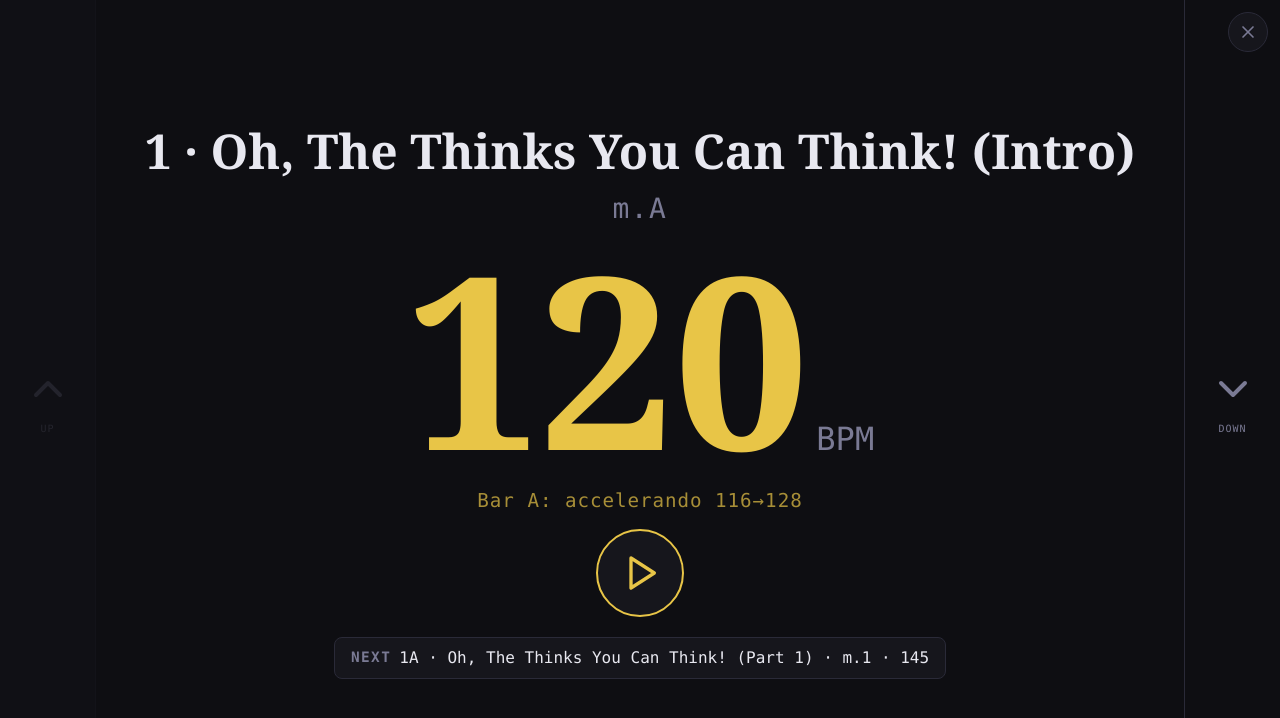
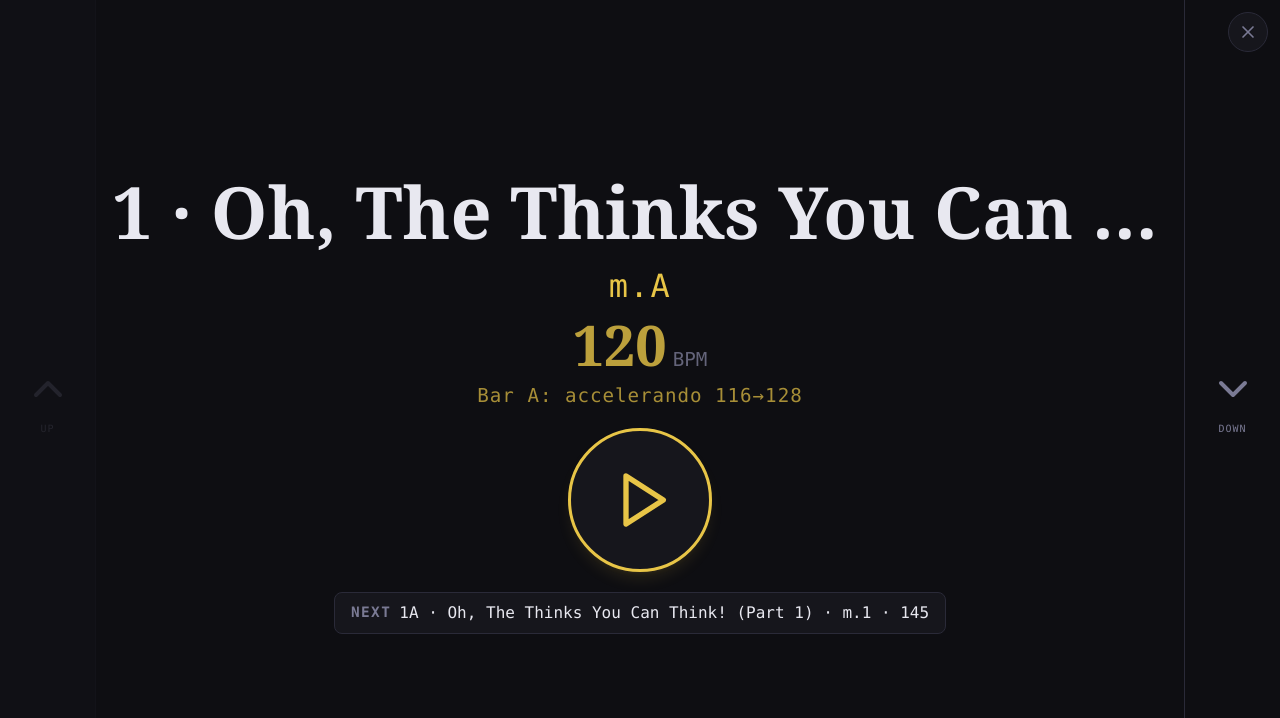
Before and after one commit to dbuatti/seussical-tempos, a React (Vite) app: page / in a window 1280 px wide. Shown: the top 718 px of the page. Built offline with nearby package versions, Linux system fonts and the light colour scheme.

Commit message:
Update 1 file

```diff
--- a/src/pages/Index.tsx
+++ b/src/pages/Index.tsx
@@ -1651,25 +1651,25 @@ const Index = () => {
               </button>
 
               <div className="flex-1 flex flex-col items-center justify-center px-4 py-3 landscape:py-4 gap-2 landscape:gap-[2vh] min-h-0 overflow-hidden">
-                <h2 className="font-serif text-2xl landscape:text-[6vh] font-bold text-[#e8e8f0] text-center leading-tight whitespace-nowrap truncate max-w-full">
+                <h2 className="font-serif text-3xl landscape:text-[9vh] font-black text-[#e8e8f0] text-center leading-tight whitespace-nowrap truncate max-w-full">
                   {currentEntry.songNum} · {currentEntry.songTitle}
                 </h2>
 
                 {currentEntry.sectionLabel && (
-                  <p className="font-mono text-base landscape:text-[3.5vh] text-[#7a7a94] tracking-wider whitespace-nowrap">
+                  <p className="font-mono text-lg landscape:text-[4vh] text-[#e8c547] tracking-wider whitespace-nowrap">
                     {currentEntry.sectionLabel}
                   </p>
                 )}
 
                 {currentEntry.bpm ? (
-                  <div className="text-center flex items-baseline justify-center">
-                    <span className="font-serif text-7xl landscape:text-[30vh] font-black text-[#e8c547] leading-none">
+                  <div className="text-center flex items-baseline justify-center opacity-80">
+                    <span className="font-serif text-5xl landscape:text-[7vh] font-bold text-[#e8c547] leading-none">
                       {currentEntry.bpm}
                     </span>
-                    <span className="font-mono text-2xl landscape:text-[4vh] text-[#7a7a94] ml-2">BPM</span>
+                    <span className="font-mono text-sm landscape:text-[2.4vh] text-[#7a7a94] ml-1.5">BPM</span>
                   </div>
                 ) : (
-                  <span className="font-serif text-4xl landscape:text-[12vh] text-[#2a2a38] font-black italic">Pending</span>
+                  <span className="font-serif text-3xl landscape:text-[6vh] text-[#2a2a38] font-black italic">Pending</span>
                 )}
 
                 {currentEntry.feel && (
@@ -1706,16 +1706,16 @@ const Index = () => {
                 {currentEntry.bpm && (
                   <button
                     onClick={togglePlay}
-                    className={`mt-1 w-16 h-16 landscape:w-[11vh] landscape:h-[11vh] rounded-full flex items-center justify-center transition-all ${
+                    className={`mt-2 w-24 h-24 landscape:w-[18vh] landscape:h-[18vh] rounded-full flex items-center justify-center transition-all shadow-lg shadow-[#e8c547]/10 ${
                       isMetronomePlaying && metronomeBpm === currentEntry.bpm
                         ? "bg-[#e8c547] text-[#0e0e12] hover:bg-[#d4b33b] active:scale-95"
-                        : "bg-[#16161c] border-2 border-[#e8c547] text-[#e8c547] hover:bg-[#e8c547]/10 active:scale-95"
+                        : "bg-[#16161c] border-[3px] border-[#e8c547] text-[#e8c547] hover:bg-[#e8c547]/10 active:scale-95"
                     }`}
                   >
                     {isMetronomePlaying && metronomeBpm === currentEntry.bpm ? (
-                      <Pause className="w-7 h-7 landscape:w-[5vh] landscape:h-[5vh]" />
+                      <Pause className="w-10 h-10 landscape:w-[8vh] landscape:h-[8vh]" />
                     ) : (
-                      <Play className="w-7 h-7 ml-0.5 landscape:w-[5vh] landscape:h-[5vh]" />
+                      <Play className="w-10 h-10 ml-1 landscape:w-[8vh] landscape:h-[8vh]" />
                     )}
                   </button>
                 )}
```
